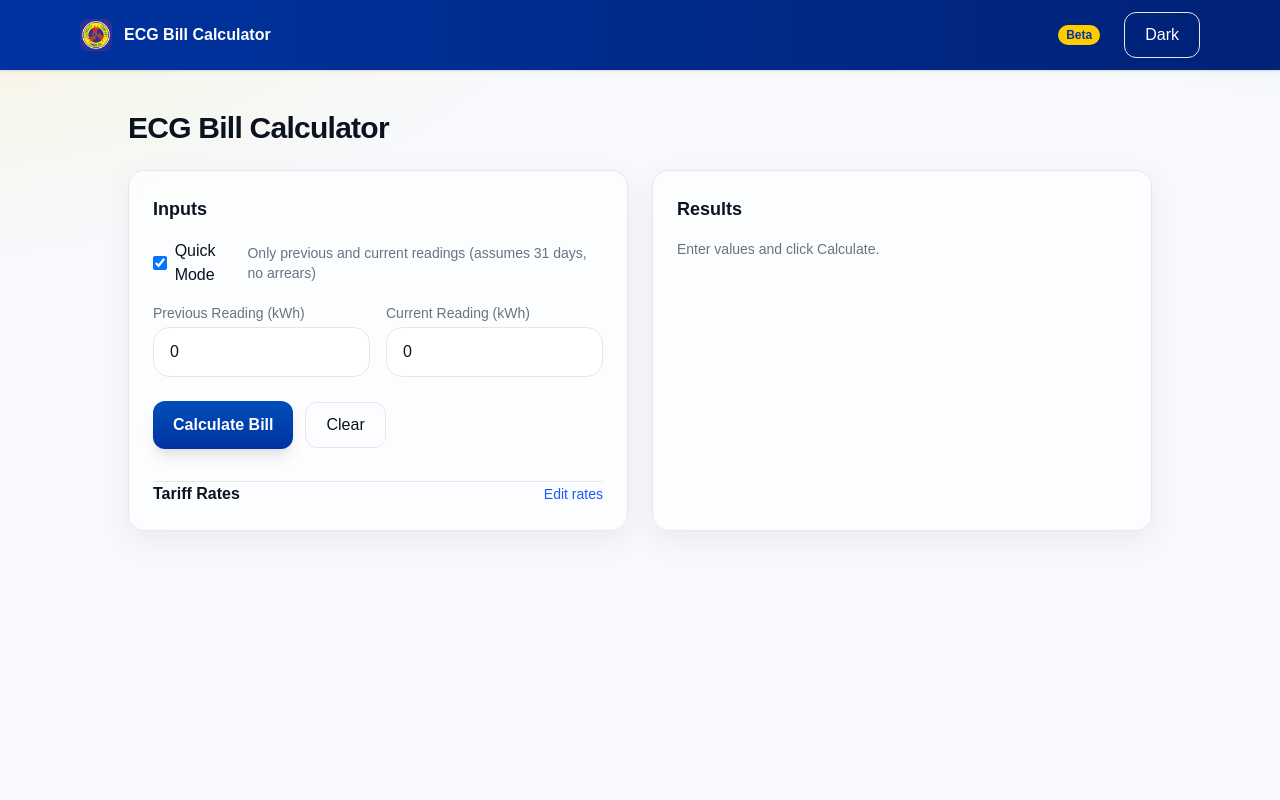
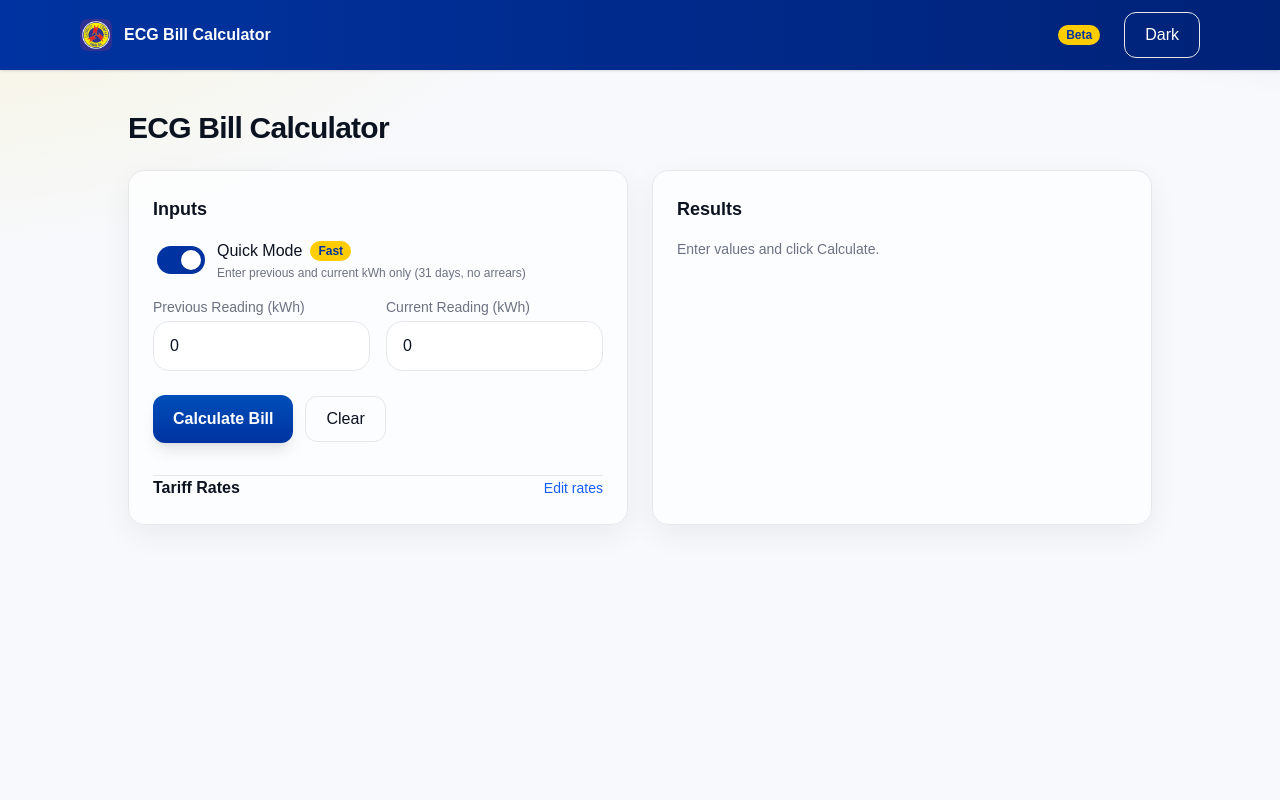
Before and after one commit to edhumbling/ecgbillcalc, a Next.js app: page / in a window 1280 px wide. Shown: the top 800 px of the page. Built offline with nearby package versions, Linux system fonts and the light colour scheme.

Commit message:
Enhance Quick Mode toggle in ECG Bill Calculator: Replaced checkbox with a visually appealing switch component for better user experience. Updated associated labels and descriptions for clarity.

```diff
--- a/components/ECGBillCalculator.tsx
+++ b/components/ECGBillCalculator.tsx
@@ -136,12 +136,31 @@
           <section className="glass card rounded-none sm:rounded-2xl p-4 sm:p-6">
             <h2 className="text-lg font-semibold mb-4">Inputs</h2>
 
-            <div className="flex items-center justify-between mb-4">
-              <label className="flex items-center gap-2">
-                <input type="checkbox" className="h-4 w-4" checked={quickMode} onChange={() => setQuickMode(!quickMode)} />
-                <span>Quick Mode</span>
-              </label>
-              <span className="text-sm text-gray-500">Only previous and current readings (assumes 31 days, no arrears)</span>
+            <div className="mb-4 px-1">
+              <div className="flex items-center gap-3">
+                <button
+                  type="button"
+                  role="switch"
+                  aria-checked={quickMode}
+                  aria-label="Toggle Quick Mode"
+                  onClick={() => setQuickMode(!quickMode)}
+                  className="relative inline-flex h-7 w-12 items-center rounded-full transition-colors focus:outline-none"
+                  style={{ background: quickMode ? "var(--ecg-blue)" : "var(--outline)" }}
+                >
+                  <span
+                    className={`inline-block h-5 w-5 transform rounded-full bg-white shadow transition ${quickMode ? "translate-x-6" : "translate-x-1"}`}
+                  />
+                </button>
+                <div className="flex-1">
+                  <div className="flex items-center gap-2">
+                    <span className="font-medium">Quick Mode</span>
+                    <span className="accent-pill hidden md:inline-block">Fast</span>
+                  </div>
+                  <p className="text-xs mt-0.5" style={{ color: "var(--muted)" }}>
+                    Enter previous and current kWh only (31 days, no arrears)
+                  </p>
+                </div>
+              </div>
             </div>
 
             <div className="grid sm:grid-cols-2 gap-4">
```
